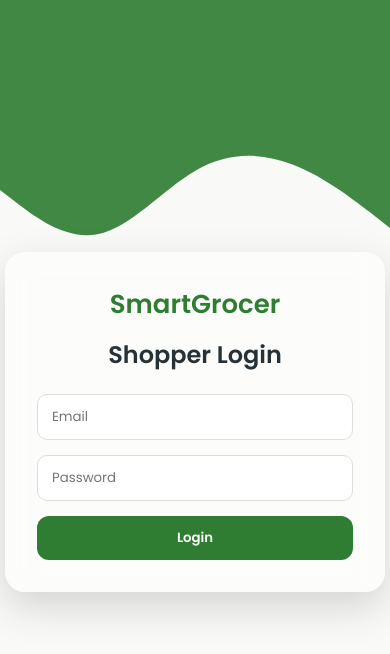
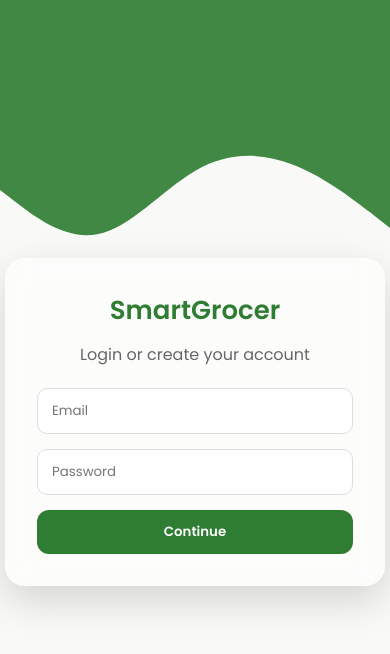
Before and after one commit to dhruvvira18/SmartGrocer, a FastAPI app: template customer_site/templates/login.html in a window 390 px wide. Shown: the top 654 px of the page. Run offline with FastAPI, Linux system fonts and the light colour scheme; the template is opened without the code that fills it, so the values that code supplies are empty.

Commit message:
docs: update AGENTS.md for SaaS standards and refine dynamic customer templates
Key Changes:
- Updated UI to show dynamic store names and updated Jules' rules for PWA/Mobile standards.

```diff
--- a/customer_site/templates/login.html
+++ b/customer_site/templates/login.html
@@ -2,7 +2,7 @@
 <html lang="en">
 <head>
   <meta charset="UTF-8" />
-  <title>SmartGrocer | Shopper Login</title>
+  <title>{{ retailer.business_name }} | SmartGrocer</title>
   <meta name="viewport" content="width=device-width, initial-scale=1.0" />
   <link rel="stylesheet" href="{{ url_for('static', path='/style.css') }}">
   <link href="https://fonts.googleapis.com/css2?family=Poppins:wght@300;400;600&display=swap" rel="stylesheet">
@@ -15,20 +15,21 @@
 
   <div class="login-card">
     <div class="logo-text">SmartGrocer</div>
-    <h2 style="margin-bottom:20px;">Shopper Login</h2>
+    <h2 style="margin-bottom:5px;">{{ retailer.business_name }}</h2>
+    <p style="color: #666; margin-bottom: 20px;">Login or create your account</p>
 
     {% if error %}
     <div class="error-msg">{{ error }}</div>
     {% endif %}
 
-    <form action="/login" method="post">
+    <form action="/shop/{{ retailer.slug }}/login" method="post">
       <div class="input-group">
         <input type="email" name="email" placeholder="Email" required>
       </div>
       <div class="input-group">
         <input type="password" name="password" placeholder="Password" required>
       </div>
-      <button type="submit" class="login-btn">Login</button>
+      <button type="submit" class="login-btn">Continue</button>
     </form>
   </div>
 
```
Also changed, not shown: AGENTS.md (+13 -0 lines).
